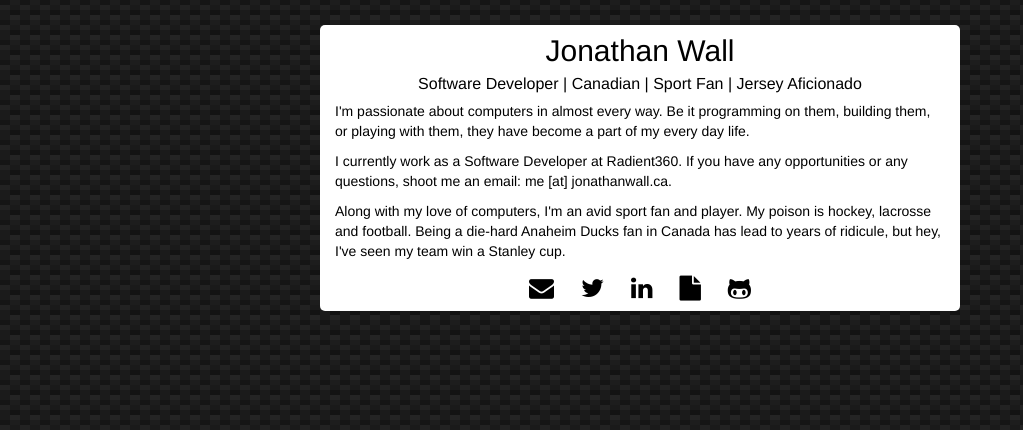
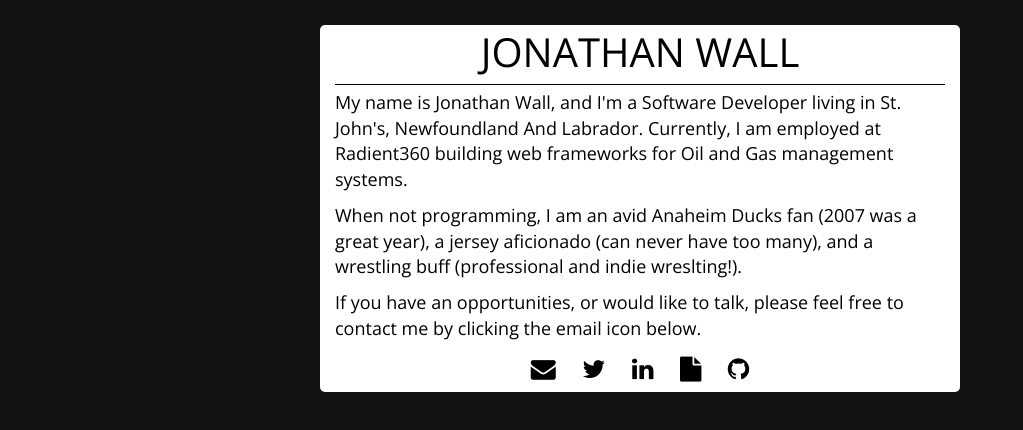
Before and after one commit to Vlambo/website, a plain HTML site: page index.html in a window 1280 px wide. Shown: the whole page, without its empty margins (0-1023 px from the left). Drawn offline with nearby package versions, Linux system fonts and the light colour scheme.

Commit message:
Finish Website v0.1
Finished building website 0.1. Going to deploy to server.

```diff
--- a/css/website.css
+++ b/css/website.css
@@ -1,39 +1,37 @@
 body {
-  background:
-  linear-gradient(27deg, #151515 5px, transparent 5px) 0 5px,
-  linear-gradient(207deg, #151515 5px, transparent 5px) 10px 0px,
-  linear-gradient(27deg, #222 5px, transparent 5px) 0px 10px,
-  linear-gradient(207deg, #222 5px, transparent 5px) 10px 5px,
-  linear-gradient(90deg, #1b1b1b 10px, transparent 10px),
-  linear-gradient(#1d1d1d 25%, #1a1a1a 25%, #1a1a1a 50%, transparent 50%, transparent 75%, #242424 75%, #242424);
   background-color: #131313 !important;
-  background-size: 20px 20px;
 }
 
 .holder {
+  font-family: 'Open Sans', sans-serif;
   color: black;
   background-color: white;
   margin-top: 25px;
   -webkit-border-radius: 5px;
   -moz-border-radius: 5px;
   border-radius: 5px;
+  padding: 5px;
 }
 
 .name {
   color: black;
-  padding: 5px;
-  font-size: 30px;
   text-align: center;
+  border-bottom: 1px solid;
 }
 
-.tagline {
-  font-size:16px;
+.about {
+  padding-top: 5px;
+  font-size:18px
+}
+
+.name h1 {
+  margin-top: 0px;
+  font-size: 40px;
 }
 
 .icons {
   width: 100%;
   font-size: 25px;
-  padding-bottom: 5px;
   text-align: center;
 }
 
@@ -42,11 +40,12 @@ body {
   padding-right: 10px;
 }
 
-.fa{
-  color: black;
+.fa, a{
+  color: black !important;
 }
 
 
-.fa:hover {
-  color: blue;
+.fa:hover, a:hover {
+  transition: all 0.5s ease;
+  color: purple !important;
 }
--- a/index.html
+++ b/index.html
@@ -1,6 +1,6 @@
 <html>
   <head>
-    <link rel="icon" type="image/png" href="images/favicon.png">
+    <link href='https://fonts.googleapis.com/css?family=Open+Sans' rel='stylesheet' type='text/css'>
     <link rel="stylesheet" type="text/css" href="css/website.css">
     <link rel="stylesheet" href="https://maxcdn.bootstrapcdn.com/font-awesome/4.6.1/css/font-awesome.min.css">
     <link rel="stylesheet" href="https://maxcdn.bootstrapcdn.com/bootstrap/3.3.6/css/bootstrap.min.css" integrity="sha384-1q8mTJOASx8j1Au+a5WDVnPi2lkFfwwEAa8hDDdjZlpLegxhjVME1fgjWPGmkzs7" crossorigin="anonymous">
@@ -8,26 +8,23 @@
     <script src="https://maxcdn.bootstrapcdn.com/bootstrap/3.3.6/js/bootstrap.min.js" integrity="sha384-0mSbJDEHialfmuBBQP6A4Qrprq5OVfW37PRR3j5ELqxss1yVqOtnepnHVP9aJ7xS" crossorigin="anonymous"></script>
   </head>
   <body>
-    <div class="holder col-xs-12 col-sm-12 col-md-6 col-lg-6 col-lg-offset-3 col-md-offset-3">
+    <meta name="description" content="Homepage for Jonathan Wall, Software Developer in St. John's, Newfoundland And Labrador.">
+    <title>Jonathan Wall</title>
+    <div class="holder col-xs-12 col-sm-6 col-md-6 col-lg-6 col-lg-offset-3 col-md-offset-3 col-sm-offset-3">
       <div class="name">
-        Jonathan Wall
-        <div class="tagline">
-          Software Developer | Canadian | Sport Fan | Jersey Aficionado
-        </div>
+        <h1>JONATHAN WALL</h1>
       </div>
       <div class="about">
-        <p>I'm passionate about computers in almost every way. Be it programming on them, building them, or playing with them, they have become a part of my every day life.</p>
-
-        <p>I currently work as a Software Developer at Radient360. If you have any opportunities or any questions, shoot me an email: me [at] jonathanwall.ca.</p>
-
-        <p>Along with my love of computers, I'm an avid sport fan and player. My poison is hockey, lacrosse and football. Being a die-hard Anaheim Ducks fan in Canada has lead to years of ridicule, but hey, I've seen my team win a Stanley cup.</p>
+        <p>My name is Jonathan Wall, and I'm a Software Developer living in St. John's, Newfoundland And Labrador. Currently, I am employed at <a href="http://radient360.com" title="Radient360">Radient360</a> building web frameworks for Oil and Gas management systems.</p>
+        <p>When not programming, I am an avid Anaheim Ducks fan (<a href="images/ducks_win.jpg">2007 was a great year</a>), a jersey aficionado (can never have too many), and a wrestling buff (professional and indie wreslting!).</p>
+        <p>If you have an opportunities, or would like to talk, please feel free to contact me by clicking the email icon below.</p>
       </div>
       <div class="icons">
-        <a href="mailto:me@jonathanwall.ca"><i class="fa fa-envelope" aria-hidden="true"></i></a>
-        <a href="https://twitter.com/Jon_CW_Wall"><i class="fa fa-twitter" aria-hidden="true"></i></a>
-        <a href="https://www.linkedin.com/in/jonathancwwall"><i class="fa fa-linkedin" aria-hidden="true"></i></a>
-        <a href="Resume.pdf"><i class="fa fa-file" aria-hidden="true"></i></a>
-        <a href="https://github.com/Vlambo"><i class="fa fa-github-alt" aria-hidden="true"></i></a>
+        <a href="mailto:me@jonathanwall.ca" title="Email"><i class="fa fa-envelope" aria-hidden="true"></i></a>
+        <a href="https://twitter.com/Jon_CW_Wall" title="Twitter"><i class="fa fa-twitter" aria-hidden="true"></i></a>
+        <a href="https://www.linkedin.com/in/jonathancwwall" title="LinkedIn"><i class="fa fa-linkedin" aria-hidden="true"></i></a>
+        <a href="http://www.resume.jonathanwall.ca" title="Resume"><i class="fa fa-file" aria-hidden="true"></i></a>
+        <a href="https://github.com/Vlambo" title="Github"><i class="fa fa-github" aria-hidden="true"></i></a>
       </div>
     </div>
   </body>
```
Also changed, not shown: images/ducks_win.jpg (added).
